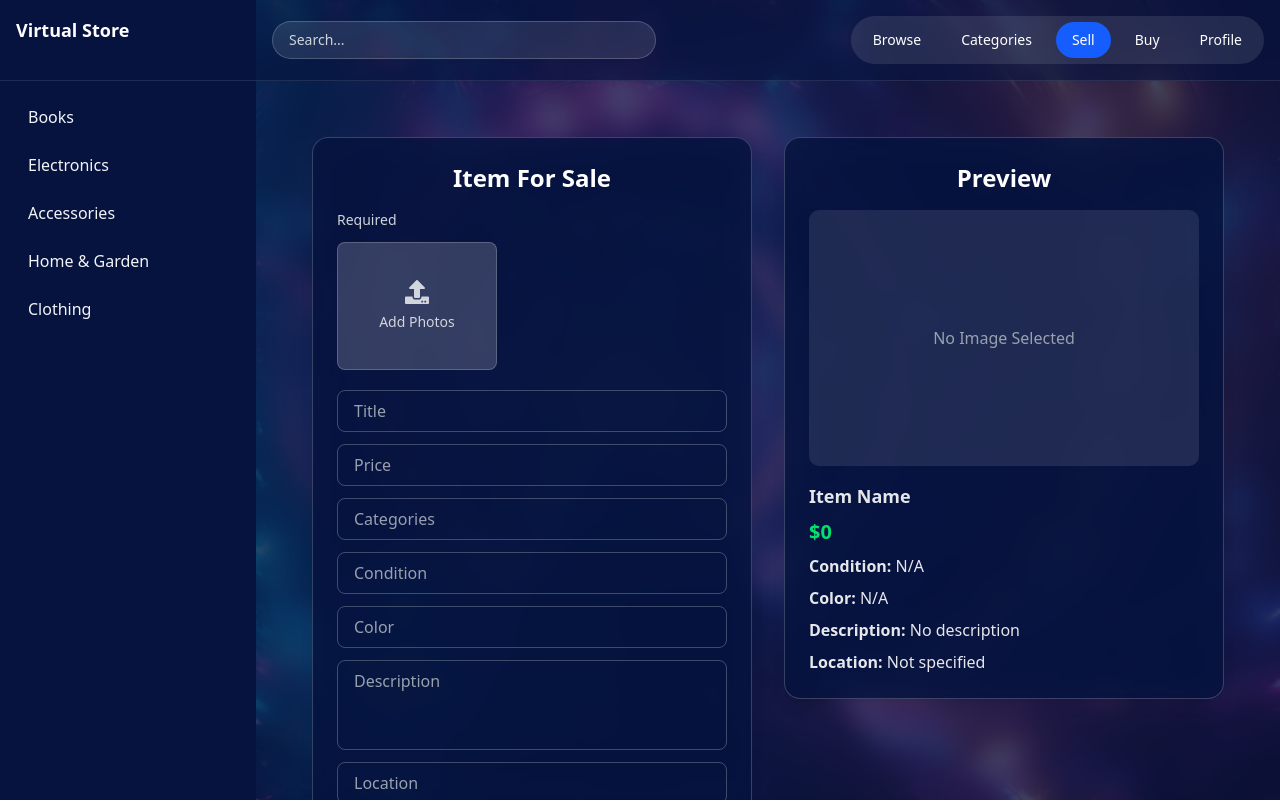
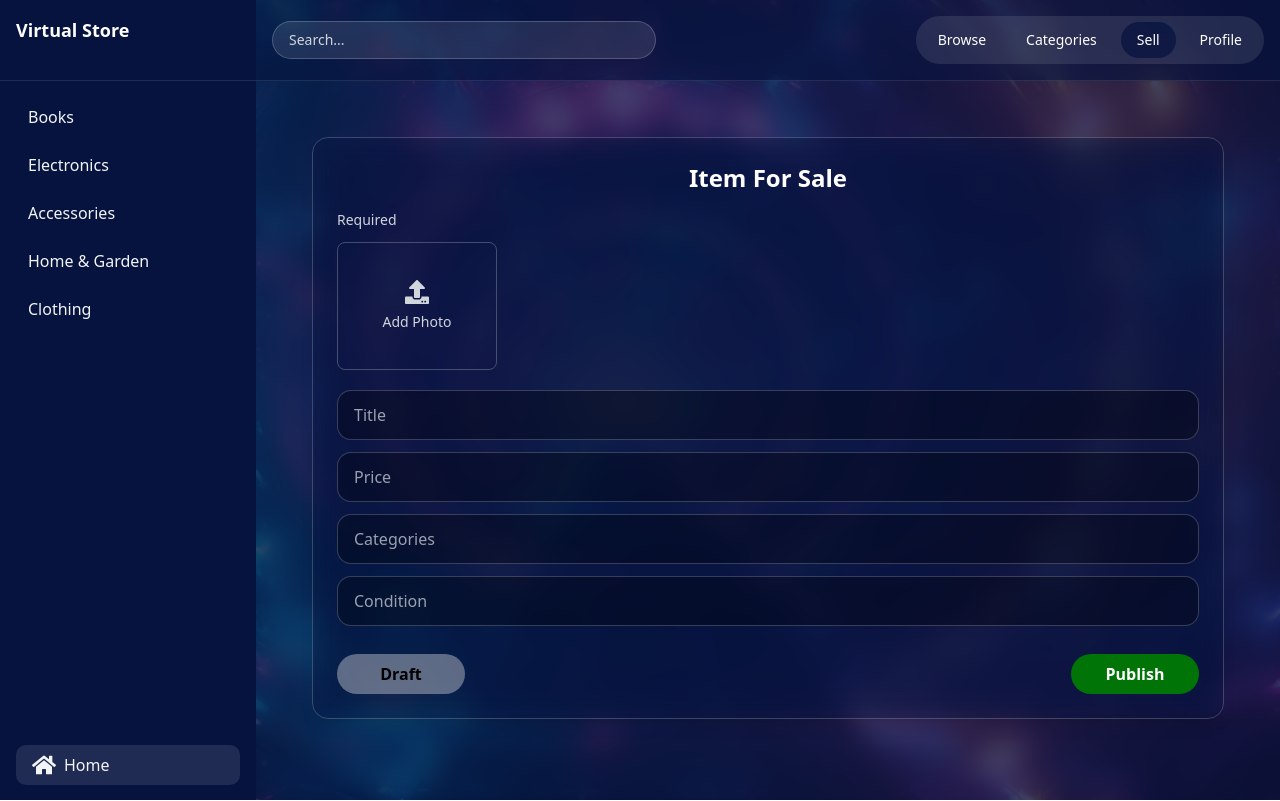
Before and after one commit to sohan284/Social-media, a Next.js app: page /marketplace/sell in a window 1280 px wide. Built offline with nearby package versions, Linux system fonts and the light colour scheme.

Commit message:
MarketPlaceLayout and SalePage components for improved layout and user experience. Added a Home link to the sidebar, adjusted button styles for better visibility, and enhanced image upload functionality with size validation. Updated form fields and removed unused elements for a cleaner design.

```diff
--- a/components/Layouts/MarketPlaceLayout.tsx
+++ b/components/Layouts/MarketPlaceLayout.tsx
@@ -5,12 +5,12 @@ import { FiMenu, FiX } from "react-icons/fi";
 import bg from "../../public/main-bg.jpg";
 import Link from "next/link";
 import { usePathname } from "next/navigation";
+import { FaHome } from "react-icons/fa";
 
 const topNavLinks = [
   { label: "Browse", href: "/marketplace" },
   { label: "Categories", href: "/marketplace/categories" },
   { label: "Sell", href: "/marketplace/sell" },
-  { label: "Buy", href: "/marketplace/buy" },
   { label: "Profile", href: "/marketplace/profile" },
 ];
 
@@ -50,7 +50,7 @@ export default function MarketPlaceLayout({ children }: { children: React.ReactN
           </button>
         </div>
 
-        <nav className="p-4 space-y-3">
+        <nav className="p-4 space-y-3 flex flex-col justify-between gap-2 h-[90vh]">
           <ul className="space-y-2">
             {sidebarLinks.map((item) => (
               <Link
@@ -66,6 +66,7 @@ export default function MarketPlaceLayout({ children }: { children: React.ReactN
               </Link>
             ))}
           </ul>
+          <Link href="/" className="flex items-center gap-2 text-gray-100 hover:text-white bg-white/10 rounded-lg p-2 px-4"> <FaHome size={24} /> Home</Link>
         </nav>
       </aside>
 
@@ -103,7 +104,7 @@ export default function MarketPlaceLayout({ children }: { children: React.ReactN
                   <button
                     className={`px-4 py-2 rounded-full text-sm transition-colors ${
                       isActive(btn.href)
-                        ? "bg-blue-600 text-white font-medium"
+                        ? "bg-[#06133fbf] text-white font-medium"
                         : "hover:bg-white/10"
                     }`}
                   >
@@ -121,7 +122,7 @@ export default function MarketPlaceLayout({ children }: { children: React.ReactN
                 <button
                   className={`px-4 py-1.5 rounded-full text-sm whitespace-nowrap ${
                     isActive(btn.href)
-                      ? "bg-blue-600 text-white font-medium"
+                      ? "bg-[#06133fbf] text-white font-medium"
                       : "bg-white/10 hover:bg-white/20"
                   }`}
                 >
--- a/src/app/(marketplace)/marketplace/sell/page.tsx
+++ b/src/app/(marketplace)/marketplace/sell/page.tsx
@@ -4,33 +4,34 @@ import { useState } from "react";
 import { useForm } from "react-hook-form";
 import Image from "next/image";
 import { FaUpload } from "react-icons/fa";
+import { SellType } from "../../../../../types/SellTypes";
 
-
-type FormData = {
-  title: string;
-  price: number;
-  categories: string;
-  condition: string;
-  color: string;
-  description: string;
-  location: string;
-};
-
-
-const inputClass = "w-full px-4 py-2 rounded-md border border-gray-400/40 bg-transparent text-white placeholder-gray-400 focus:outline-none focus:ring focus:ring-purple-500 transition"
+const inputClass =
+  "w-full px-3 sm:px-4 py-2 sm:py-3 bg-black/30 border border-white/20 rounded-lg sm:rounded-xl text-white placeholder-gray-400 focus:outline-none focus:border-purple-400 focus:ring-2 focus:ring-purple-400/20 transition-all duration-300 text-sm sm:text-base";
 
 export default function SalePage() {
-  const { register, handleSubmit, watch, reset } = useForm<FormData>();
-  const [images, setImages] = useState<string[]>([]);
+  const { register, handleSubmit, watch, reset } = useForm<
+    SellType & { image: File | null }
+  >();
+  const [imageSrc, setImageSrc] = useState<string | null>(null);
 
-  const onSubmit = (data: FormData) => {
+  const onSubmit = (data: SellType & { image: File | null }) => {
     console.log(data);
   };
 
   const handleImageUpload = (e: React.ChangeEvent<HTMLInputElement>) => {
-    const files = Array.from(e.target.files || []);
-    const previews = files.map((file) => URL.createObjectURL(file));
-    setImages(previews);
+    const file = e.target.files?.[0];
+    if (!file) return;
+
+    const maxSize = 3 * 1024 * 1024; // 3MB
+    if (file.size > maxSize) {
+      alert("Selected image is greater than 3MB");
+      e.target.value = "";
+      return;
+    }
+
+    const previewUrl = URL.createObjectURL(file);
+    setImageSrc(previewUrl);
   };
 
   // Watch fields for live preview
@@ -39,34 +40,35 @@ export default function SalePage() {
   return (
     <div className=" text-white flex flex-col md:flex-row items-start justify-center gap-8 p-2 md:p-6">
       {/* Left Side - Form */}
-      <div className="w-full md:w-1/2 bg-[#06133FBF] backdrop-blur-[17px] rounded-2xl p-4 md:p-6 border border-white/20 shadow-lg">
-        <h2 className="text-2xl font-semibold mb-4 text-center">Item For Sale</h2>
+      <div className="w-full max-w-[1220px] mx-auto  backdrop-blur-[17px] rounded-2xl p-4 md:p-6 border border-white/20 shadow-lg">
+        <h2 className="text-2xl font-semibold mb-4 text-center">
+          Item For Sale
+        </h2>
         <p className="text-sm mb-3 text-gray-300">Required</p>
 
         {/* Image Upload */}
         <div className="flex flex-wrap gap-4 mb-5">
-          <label className="flex flex-col items-center justify-center w-40 h-32 bg-gray-200/20 border border-gray-400/40 rounded-md cursor-pointer hover:bg-gray-200/30 transition">
+          <label className="flex flex-col items-center justify-center w-40 h-32  border border-gray-400/40 rounded-md cursor-pointer hover:bg-black/40 transition">
             <FaUpload className="text-2xl text-gray-300 mb-2" />
-            <span className="text-sm text-gray-300">Add Photos</span>
+            <span className="text-sm text-gray-300">Add Photo</span>
             <input
               type="file"
-              multiple
               accept="image/*"
               className="hidden"
               onChange={handleImageUpload}
             />
           </label>
-          {images.map((src, idx) => (
-            <div key={idx} className="w-40 h-32 rounded-md overflow-hidden">
+          {imageSrc && (
+            <div className="w-40 h-32 rounded-md overflow-hidden">
               <Image
-                src={src}
-                alt={`preview-${idx}`}
+                src={imageSrc}
+                alt="preview"
                 width={160}
                 height={128}
                 className="object-cover w-full h-full"
               />
             </div>
-          ))}
+          )}
         </div>
 
         {/* Form Fields */}
@@ -80,7 +82,7 @@ export default function SalePage() {
             {...register("price")}
             placeholder="Price"
             type="number"
-            className={inputClass}
+            className={`${inputClass} [appearance:textfield] [&::-webkit-outer-spin-button]:appearance-none [&::-webkit-inner-spin-button]:appearance-none`}
           />
           <input
             {...register("categories")}
@@ -90,22 +92,6 @@ export default function SalePage() {
           <input
             {...register("condition")}
             placeholder="Condition"
-            className={inputClass}
-          />
-          <input
-            {...register("color")}
-            placeholder="Color"
-            className={inputClass}
-          />
-          <textarea
-            {...register("description")}
-            placeholder="Description"
-            rows={3}
-            className={inputClass + " resize-none"}
-          />
-          <input
-            {...register("location")}
-            placeholder="Location"
             className={inputClass}
           />
 
@@ -127,52 +113,6 @@ export default function SalePage() {
           </div>
         </form>
       </div>
-
-      {/* Right Side - Preview */}
-      <div className="w-full md:w-1/2 bg-[#06133FBF] backdrop-blur-[17px] rounded-2xl p-4 md:p-6 border border-white/20 shadow-lg">
-        <h2 className="text-2xl font-semibold mb-4 text-center">Preview</h2>
-
-        <div className="bg-white/10 rounded-lg overflow-hidden">
-          {images.length > 0 ? (
-            <Image
-              src={images[0]}
-              alt="preview"
-              width={800}
-              height={400}
-              className="object-cover w-full h-64"
-            />
-          ) : (
-            <div className="w-full h-64 flex items-center justify-center text-gray-400">
-              No Image Selected
-            </div>
-          )}
-        </div>
-
-        <div className="mt-4 space-y-2 text-gray-200">
-          <h3 className="text-lg font-semibold">
-            {watchFields.title || "Item Name"}
-          </h3>
-          <p className="text-green-400 text-xl font-bold">
-            {watchFields.price ? `$${watchFields.price}` : "$0"}
-          </p>
-          <p>
-            <span className="font-semibold">Condition:</span>{" "}
-            {watchFields.condition || "N/A"}
-          </p>
-          <p>
-            <span className="font-semibold">Color:</span>{" "}
-            {watchFields.color || "N/A"}
-          </p>
-          <p>
-            <span className="font-semibold">Description:</span>{" "}
-            {watchFields.description || "No description"}
-          </p>
-          <p>
-            <span className="font-semibold">Location:</span>{" "}
-            {watchFields.location || "Not specified"}
-          </p>
-        </div>
-      </div>
     </div>
   );
 }
--- /dev/null
+++ b/types/SellTypes.tsx
@@ -0,0 +1,9 @@
+export interface SellType {
+    title: string;
+    price: number;
+    categories: string;
+    condition: string;
+    color: string;
+    description: string;
+    location: string;
+}
```
